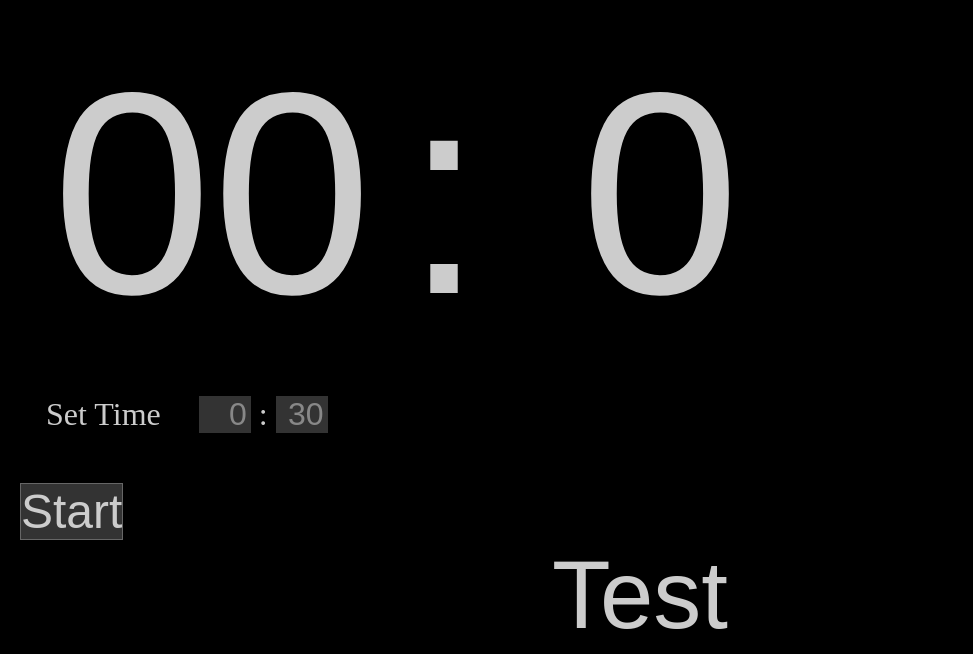
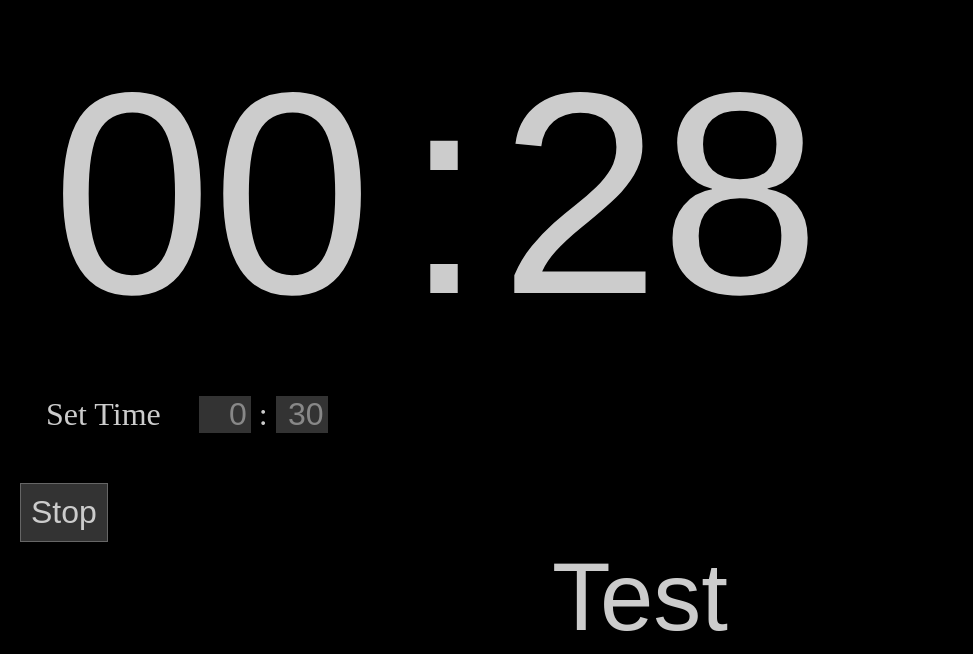
Before and after one commit to celebrater46/drawingTimer, a plain HTML site: page index.html in a window 1280 px wide. Both pictures are taken after a click on the button "Start". Shown: the part 146-800 px from the top of the page, without its empty margins (0-973 px from the left). Drawn offline with Linux system fonts and the light colour scheme.

Commit message:
test succeeded

```diff
--- a/main.js
+++ b/main.js
@@ -1,24 +1,26 @@
 "use strict";
 
-let isWorking = false;
-let minutes;
-let seconds;
+let isDrawing = false;
+let minutes = 0;
+let seconds = 30;
+const sound = document.querySelector("#se1");
 
 const getInterval = () => {
     const element = document.getElementById("interval");
-    let minutes = parseInt(element.setMinutes.value);
-    let seconds = parseInt(element.setSeconds.value);
-    if(minutes < 10) {
-        minutes = "0" + minutes;
-    } else if(minutes > 99) {
+    minutes = parseInt(element.setMinutes.value);
+    seconds = parseInt(element.setSeconds.value);
+    if(minutes > 99) {
         minutes = 99;
     }
-    if(seconds < 10) {
-        seconds = "0" + seconds;
-    } else if(seconds > 59) {
+    if(seconds > 59) {
         seconds = 59;
     }
-    return { minutes: minutes, seconds: seconds };
+    if(minutes < 1 && seconds < 1) {
+        minutes = 0;
+        seconds = 1;
+    }
+    // seconds++;
+    // return { minutes: minutes, seconds: seconds };
     // const items = element.interval;
     // for(let i = 0; i < items.length; i++){
     //     if(items[i].checked){
@@ -39,9 +41,10 @@ const getRemain = (interval) => { // interval == obj
     return { minutes: minutes, seconds: seconds };
 }
 
-const timeOver = () => {
-    console.log("Time up!");
-}
+// const timeOver = () => {
+//     // console.log("Time up!");
+//     // getInterval(); // Loop
+// }
 
 const decreaseTimer = () => {
     // let m = m;
@@ -56,10 +59,18 @@ const decreaseTimer = () => {
 }
 
 const updateDom = () => {
+    let m = minutes;
+    let s = seconds;
+    if(m < 10) {
+        m = "0" + m;
+    }
+    if(s < 10) {
+        s = "0" + s;
+    }
     const elementMinutes = document.clockForm.minutes;
     const elementSeconds = document.clockForm.seconds;
-    elementMinutes.value = minutes;
-    elementSeconds.value = seconds;
+    elementMinutes.value = m;
+    elementSeconds.value = s;
 }
 
 const setTimer = () => {
@@ -68,27 +79,48 @@ const setTimer = () => {
     updateDom();
     // const remain = getRemain(interval);
     // let remain = decreaseTimer(minutes, seconds);
-    decreaseTimer();
     // console.log("remain: ");
     // console.log(remain);
+    decreaseTimer();
     // if(remain.seconds < 0) {
     //     timeOver();
     // } else {
     //     setTimeout(setTimer(), 1000);
     // }
-    if(seconds < 0) {
-        timeOver();
-    } else {
-        setTimeout(setTimer(), 1000);
+    console.log("m:");
+    console.log(minutes);
+    console.log("s: ");
+    console.log(seconds);
+    if(seconds < 0 && minutes < 1) {
+        // timeOver();
+        // return;
+        getInterval(); // Loop
+        sound.play();
+    }
+    if(isDrawing) {
+        setTimeout(setTimer, 1000);
     }
 }
 
 const startDrawing = () => {
-    const interval = getInterval();
-    minutes = interval.minutes;
-    seconds = interval.seconds;
-    setTimer();
+    const startButton = document.getElementById("interval").start;
+    if(isDrawing) {
+        isDrawing = false;
+        startButton.value = "Start";
+    } else {
+        isDrawing = true;
+        startButton.value = "Stop";
+        // const interval = getInterval();
+        getInterval();
+        // minutes = interval.minutes;
+        // seconds = interval.seconds;
+        setTimer();
+    }
 }
+
+// const stopDrawing = () => {
+//     isDrawing = false;
+// }
 
 const test3 = () => {
     // console.log("Hello World");
@@ -100,4 +132,5 @@ const test3 = () => {
     // updateDom({ minutes: 0, seconds: 20});
     // const inverval = decreaseTimer({ minutes: 10, seconds: 0});
     // console.log(inverval);
+    // sound.play();
 }
--- a/style.css
+++ b/style.css
@@ -52,13 +52,14 @@ input {
     margin: 0;
     padding: 0;
 }
-input[name="start"] {
-    font-size: 1.5rem;
+input[name="start"], input[name="stop"] {
+    font-size: 1rem;
     background-color: #333;
     border: 1px solid #666;
     margin-top: 30px;
     cursor: pointer;
     user-select: none;
+    padding: 10px;
 }
 /*fieldset.interval > label {*/
 /*    font-size: 0.7rem;*/
```
Also changed, not shown: index.html (+1 -0 lines).
